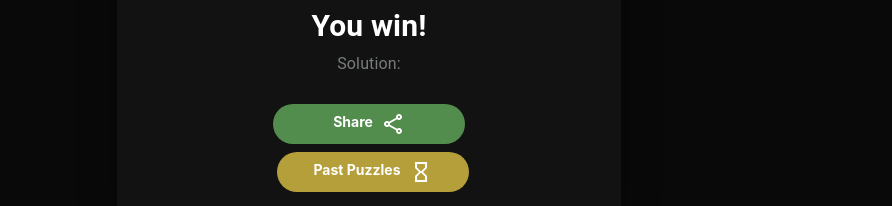
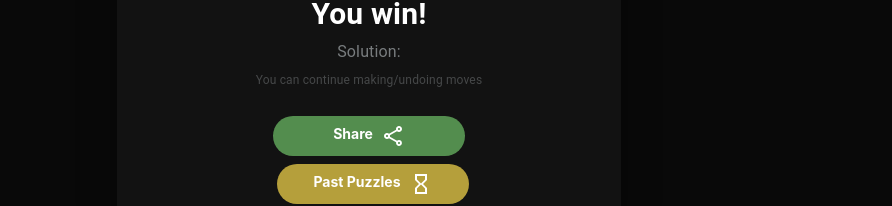
Before and after one commit to ElPlaso/blundle, a React (Vite) app: page / in a window 1280 px wide. Both pictures are taken after a click on the button "Enter". Shown: the part 374-580 px from the top of the page, without its empty margins (271-1163 px from the left). Built offline with nearby package versions, Linux system fonts and the light colour scheme; no server answers.

Commit message:
Add some explanatory copy

```diff
--- a/src/components/stats_modal/stats-subheading.tsx
+++ b/src/components/stats_modal/stats-subheading.tsx
@@ -14,9 +14,15 @@ export default function StatsSubheading() {
       </span>
 
       {(isSolved || isLost) && (
-        <span className="text-lightAbsent">
-          Solution: {getSolution().join(" ")}
-        </span>
+        <>
+          <span className="text-lightAbsent">
+            Solution: {getSolution().join(" ")}
+          </span>
+
+          <span className="text-xs opacity-50 text-lightAbsent">
+            You can continue making/undoing moves
+          </span>
+        </>
       )}
     </>
   );
```
